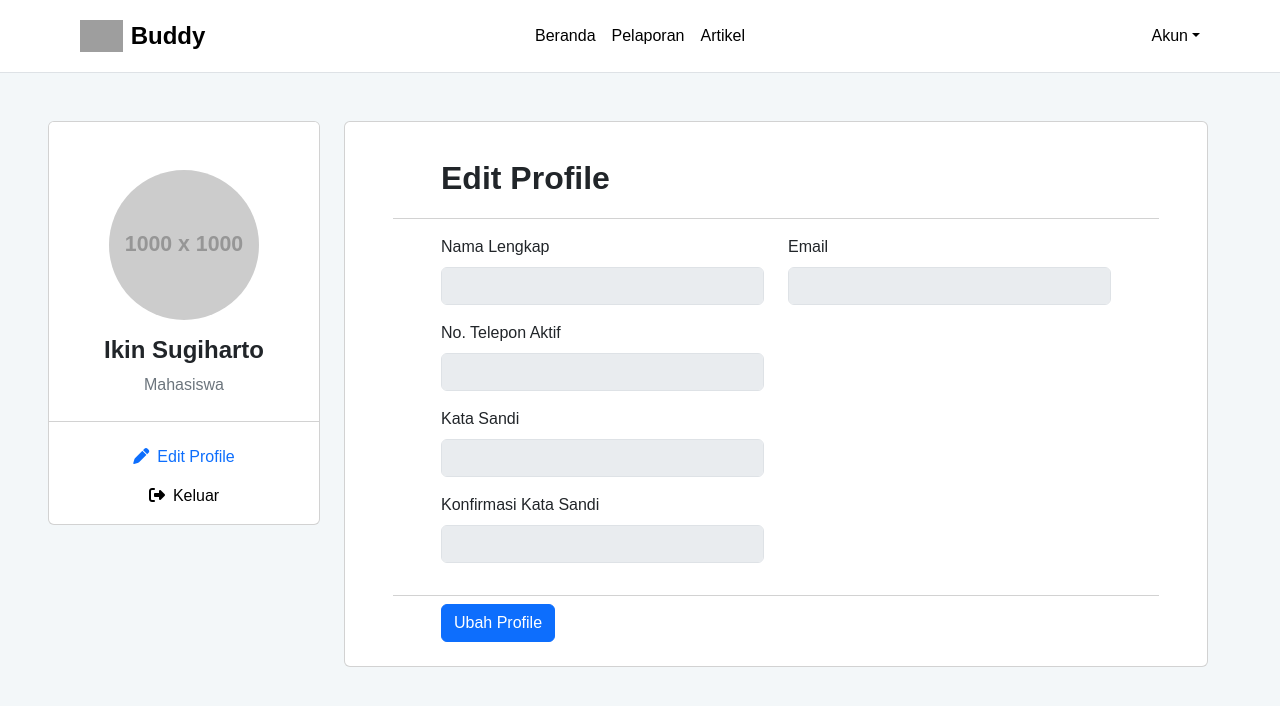
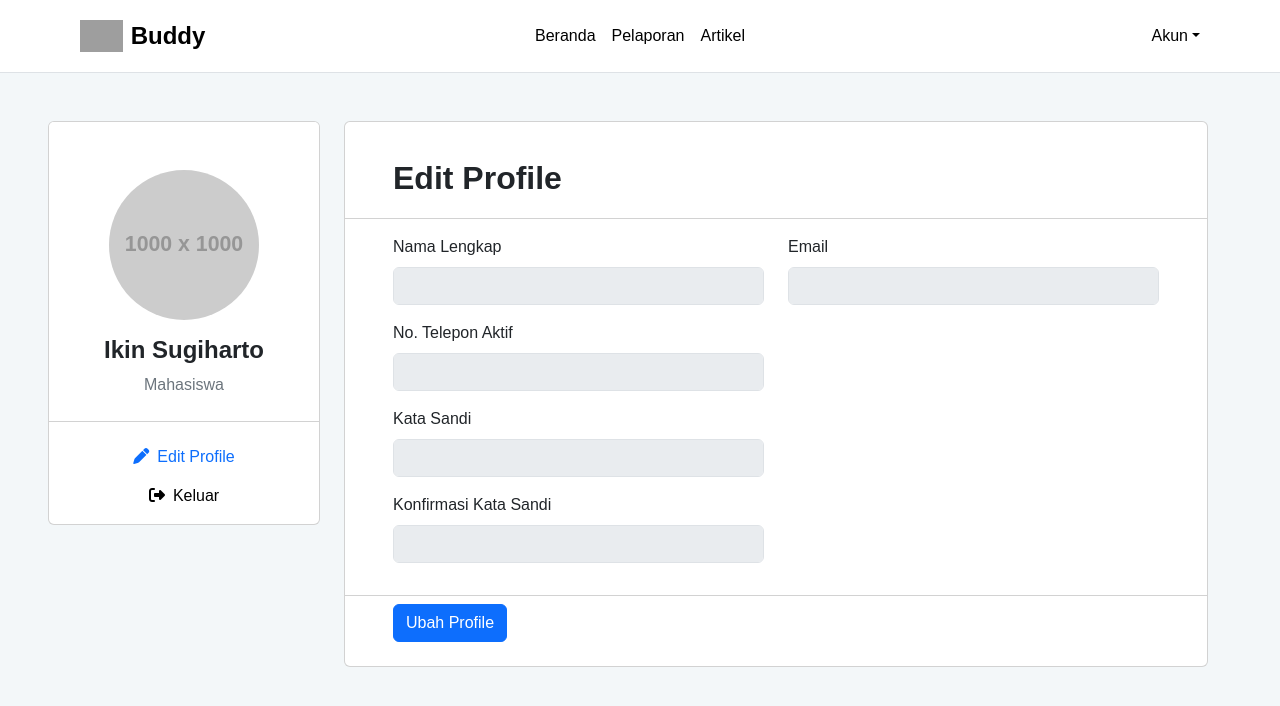
Before and after one commit to ambonxnobody/React-Buddy, a React (Vite) app: page / in a window 1280 px wide. Shown: the top 706 px of the page. Built offline with nearby package versions, Linux system fonts and the light colour scheme; grey boxes are pictures that could not be loaded.

Commit message:
Fix card padding on edit profile car

```diff
--- a/src/pages/Profile.jsx
+++ b/src/pages/Profile.jsx
@@ -37,7 +37,8 @@ function Profile() {
                     </div>
                 </div>
                 <div className="col-12 col-md-9 mb-5">
-                    <div className="card" style={{ paddingRight: "3rem", paddingLeft: "3rem", paddingTop: "1rem", paddingBottom: "1rem" }}>
+                    <div className="card" style={{ paddingTop: "1rem", paddingBottom: "1rem" }}>
+                        {/* paddingRight: "3rem", paddingLeft: "3rem",  */}
                         <div className="card-header px-5 py-3" style={{ backgroundColor: "white", fontSize: "2rem", fontWeight: "bold" }}>Edit Profile</div>
                         <div className="card-body px-5">
                             <div className="row mb-3">
```
